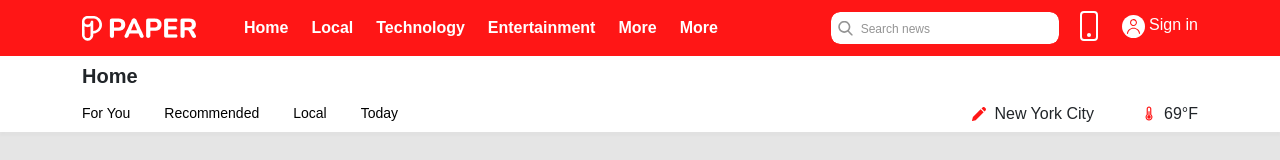
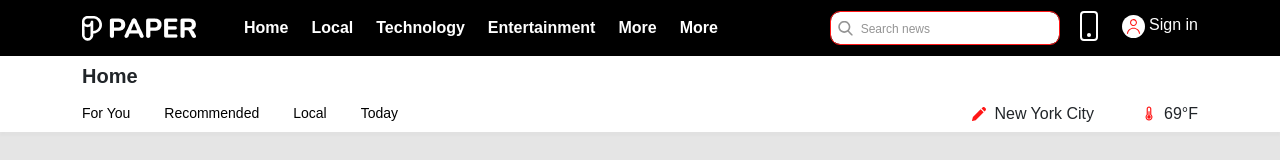
Before and after one commit to ChiranGit123/paper_website, a plain HTML site: page index.html in a window 1280 px wide. Shown: the top 160 px of the page. Drawn offline with Linux system fonts and the light colour scheme.

Commit message:
header bg clor change

```diff
--- a/css/style.css
+++ b/css/style.css
@@ -176,6 +176,7 @@ button:focus {
 
 .main-header {
   padding: 11px 0;
+  background: black;
 }
 
 .main-nav li {
@@ -382,7 +383,6 @@ a.login {
   position: absolute;
   left: 31px;
   bottom: 92px;
-}
 }
 
 .more {
```
